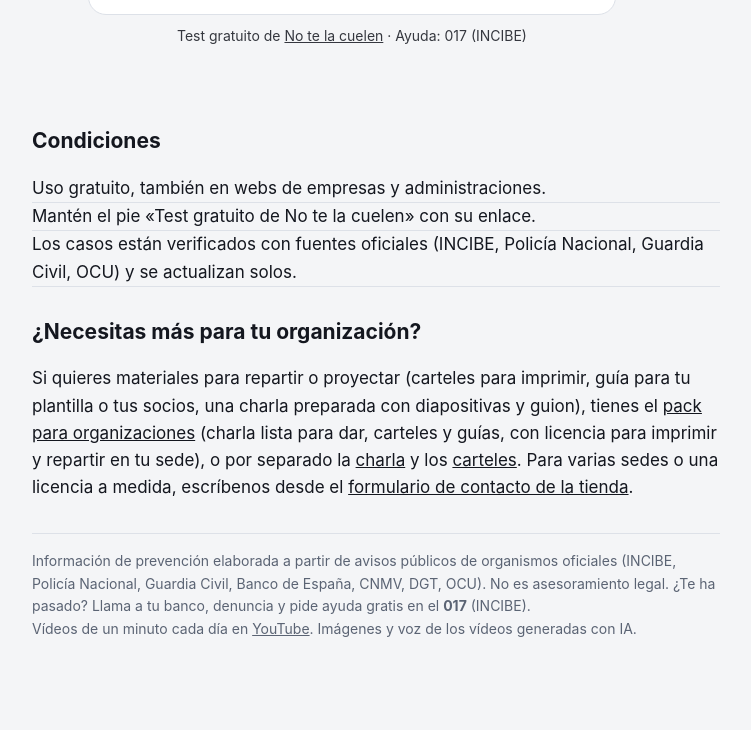
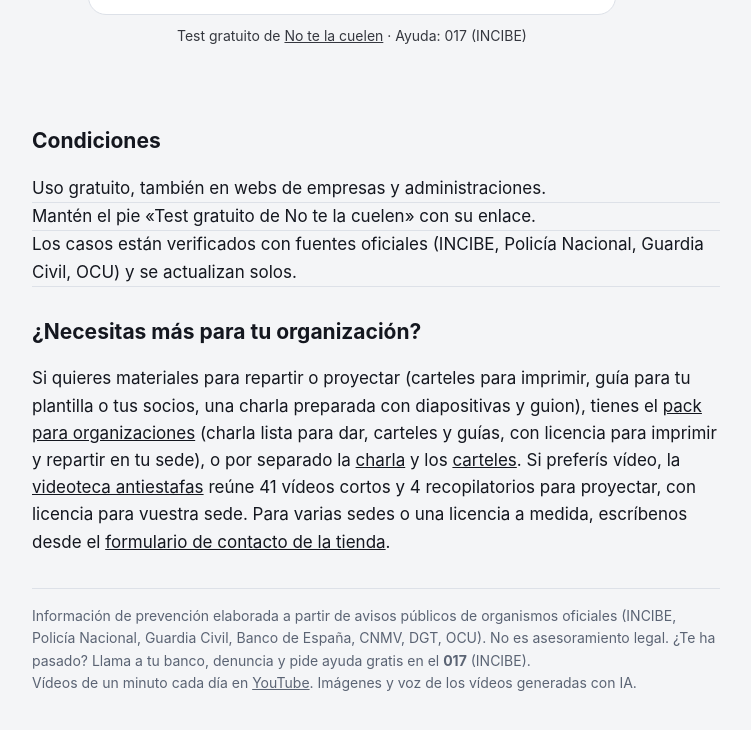
Before and after one commit to notelacuelen/notelacuelen.github.io, a plain HTML site: page insertar.html in a window 1280 px wide. Shown: the part 1205-1935 px from the top of the page, without its empty margins (264-1015 px from the left). Before the commit the page ends 1893 px from the top, so only its background shows below. Drawn offline with Linux system fonts and the light colour scheme.

Commit message:
Insertar: enlace a la Videoteca antiestafas para organizaciones

```diff
--- a/insertar.html
+++ b/insertar.html
@@ -39,7 +39,7 @@ footer{color:var(--suave);font-size:14px;margin-top:32px;border-top:1px solid va
 <li>Los casos están verificados con fuentes oficiales (INCIBE, Policía Nacional, Guardia Civil, OCU) y se actualizan solos.</li>
 </ul>
 <h2>¿Necesitas más para tu organización?</h2>
-<p>Si quieres materiales para repartir o proyectar (carteles para imprimir, guía para tu plantilla o tus socios, una charla preparada con diapositivas y guion), tienes el <a href="https://payhip.com/b/QYOAo">pack para organizaciones</a> (charla lista para dar, carteles y guías, con licencia para imprimir y repartir en tu sede), o por separado la <a href="https://payhip.com/b/zMgXb">charla</a> y los <a href="https://payhip.com/b/YdyTh">carteles</a>. Para varias sedes o una licencia a medida, escríbenos desde el <a href="https://payhip.com/Notelacuelen">formulario de contacto de la tienda</a>.</p>
+<p>Si quieres materiales para repartir o proyectar (carteles para imprimir, guía para tu plantilla o tus socios, una charla preparada con diapositivas y guion), tienes el <a href="https://payhip.com/b/QYOAo">pack para organizaciones</a> (charla lista para dar, carteles y guías, con licencia para imprimir y repartir en tu sede), o por separado la <a href="https://payhip.com/b/zMgXb">charla</a> y los <a href="https://payhip.com/b/YdyTh">carteles</a>. Si preferís vídeo, la <a href="https://payhip.com/b/RpxT6">videoteca antiestafas</a> reúne 41 vídeos cortos y 4 recopilatorios para proyectar, con licencia para vuestra sede. Para varias sedes o una licencia a medida, escríbenos desde el <a href="https://payhip.com/Notelacuelen">formulario de contacto de la tienda</a>.</p>
 <footer>Información de prevención elaborada a partir de avisos públicos de organismos oficiales (INCIBE, Policía Nacional, Guardia Civil, Banco de España, CNMV, DGT, OCU). No es asesoramiento legal.
 ¿Te ha pasado? Llama a tu banco, denuncia y pide ayuda gratis en el <strong>017</strong> (INCIBE).<br>
 Vídeos de un minuto cada día en <a href="https://www.youtube.com/@notelacuelen_es">YouTube</a>. Imágenes y voz de los vídeos generadas con IA.</footer>
```
